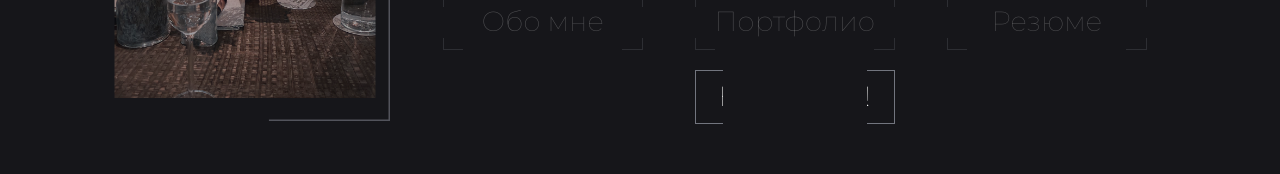
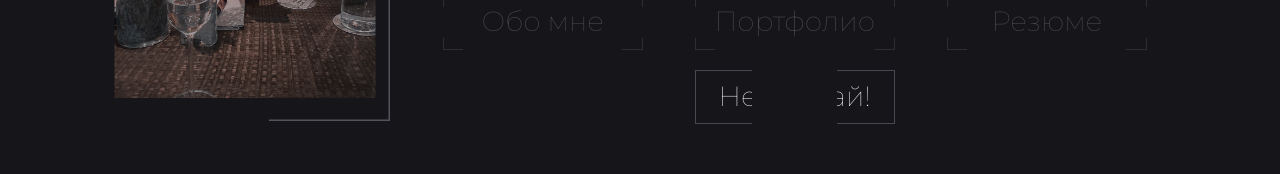
Before and after one commit to Maximillllian/black-lotos-cv, a Vue app: page / in a window 1280 px wide. Shown: the part 476-650 px from the top of the page. Built offline with nearby package versions, Linux system fonts and the light colour scheme.

Commit message:
Доработана анимация кнопки fade-in

```diff
--- a/src/components/ui/LinkButton.vue
+++ b/src/components/ui/LinkButton.vue
@@ -1,5 +1,11 @@
 <template>
-    <component :is="buttonComponent" :href="href" class="button" :class="{ 'fade-in': isFadeIn }">
+    <component
+        :is="buttonComponent"
+        :href="href"
+        class="button"
+        :class="{ 'fade-in': isFadeIn }"
+        @click="$emit('click', $event)"
+    >
         <slot />
     </component>
 </template>
@@ -93,11 +99,12 @@ const buttonComponent = computed(() => !unref(props.href) ? 'span' : 'a');
 .fade-in {
     z-index: 1;
     transition: all .6s ease-out;
+    animation: fade-out-border 2s cubic-bezier(0.625, 0.145, 0.375, 0.755) infinite alternate;
 }
 
 .fade-in:before {
     z-index: 1;
-    animation: fade-in-infinity 3s cubic-bezier(0.625, 0.145, 0.375, 0.755) infinite alternate;
+    animation: fade-in-infinity 2s cubic-bezier(0.625, 0.145, 0.375, 0.755) infinite alternate;
 }
 
 .fade-in:after {
@@ -113,7 +120,7 @@ const buttonComponent = computed(() => !unref(props.href) ? 'span' : 'a');
 }
 
 .fade-in:hover *{
-    opacity: 1;
+    border: unset;
 }
 
 @media (min-width: 575.98px){
@@ -136,4 +143,13 @@ const buttonComponent = computed(() => !unref(props.href) ? 'span' : 'a');
         width: 0;
     }
 }
+
+@keyframes fade-out-border {
+    0%, 20% {
+        border: 1px solid var(--color-secondary);
+    }
+    80%, 100% {
+        border: 1px solid var(--color-bg);;
+    }
+}
 </style>
```
